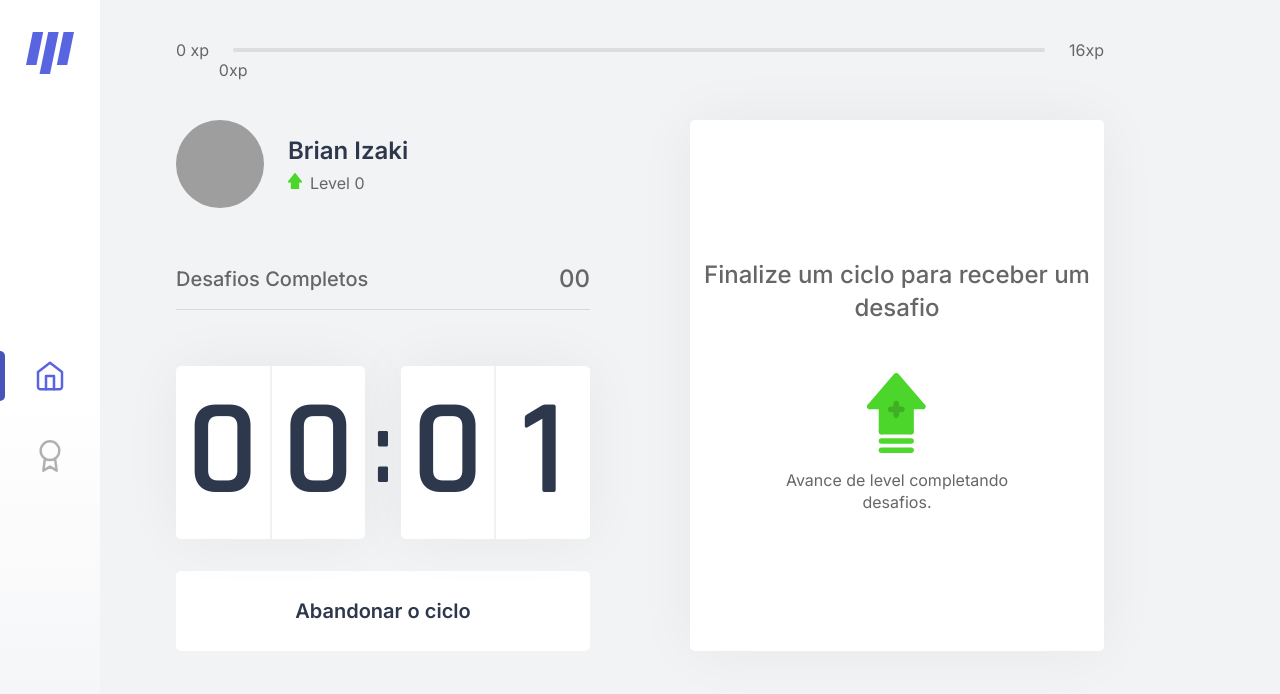
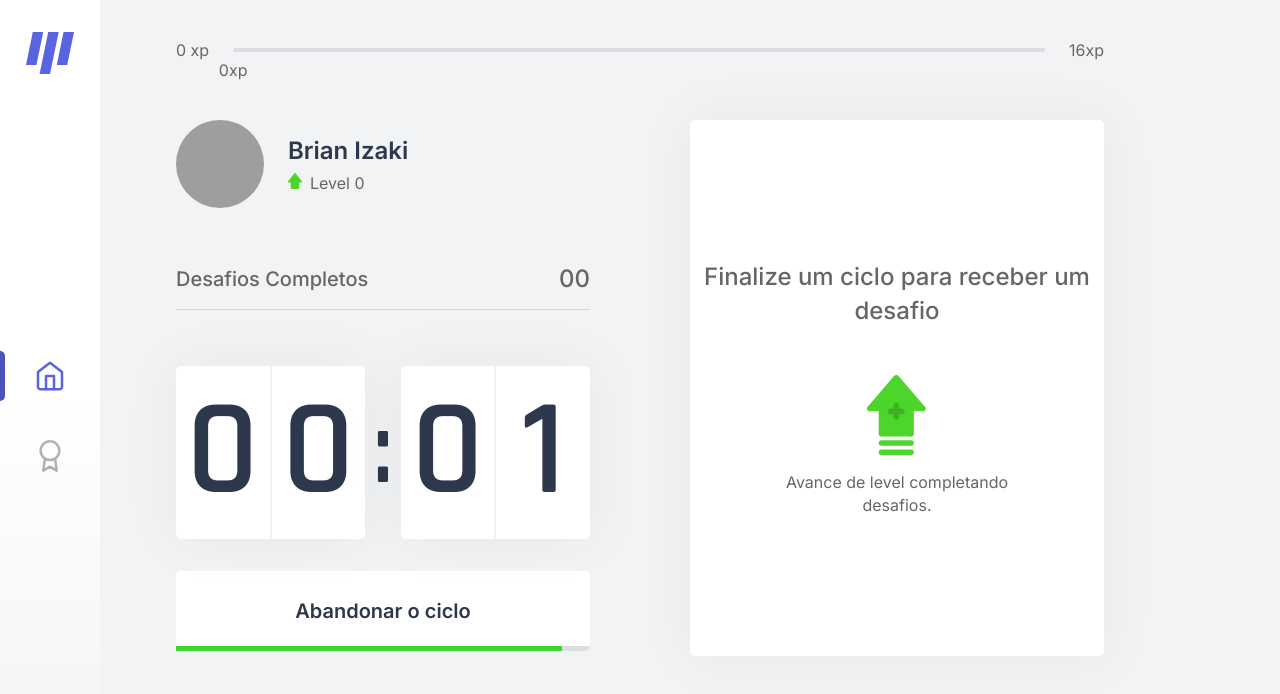
Before and after one commit to brian-izaki/Projetos_Rocketseat4, a Next.js app: page / in a window 1280 px wide. Both pictures are taken after a click on the button "Iniciar um ciclo". Shown: the top 694 px of the page. Built offline with nearby package versions, Linux system fonts and the light colour scheme; grey boxes are pictures that could not be loaded.

Commit message:
feat: effect on button "abandonar ciclo"

```diff
--- a/src/components/Countdown.tsx
+++ b/src/components/Countdown.tsx
@@ -1,9 +1,11 @@
 import { useContext } from 'react';
 import { CountdownContext } from '../contexts/CountdownContext';
 import styles from '../styles/components/Countdown.module.css';
+import { Button } from './Button';
 
 export function Countdown(): JSX.Element {
   const {
+    INITIAL_TIME,
     minutes,
     seconds,
     hasFinish,
@@ -46,27 +48,33 @@ export function Countdown(): JSX.Element {
       </div>
 
       {hasFinish ? (
-        <button type="button" disabled className={styles.countdownButton}>
-          Ciclo encerrado
-        </button>
+        <Button
+          value="Ciclo encerrado"
+          type="button"
+          disabled
+          className={styles.countdownButton}
+        />
       ) : (
         <>
           {isActive ? (
-            <button
-              type="button"
-              className={`${styles.countdownButton} ${styles.countdownButtonActive}`}
-              onClick={resetCountdown}
-            >
-              Abandonar o ciclo
-            </button>
+            <>
+              <Button
+                value="Abandonar o ciclo"
+                type="button"
+                className={`${styles.countdownButton} ${styles.countdownButtonActive}`}
+                onClick={resetCountdown}
+              />
+              <div className={styles.countdownButtonTimeTransition}>
+                <div style={{ animationDuration: `${INITIAL_TIME}s` }} />
+              </div>
+            </>
           ) : (
-            <button
+            <Button
+              value="Iniciar um ciclo"
               type="button"
               className={styles.countdownButton}
               onClick={startCountdown}
-            >
-              Iniciar um ciclo
-            </button>
+            />
           )}
         </>
       )}
--- a/src/contexts/CountdownContext.tsx
+++ b/src/contexts/CountdownContext.tsx
@@ -8,6 +8,7 @@ import {
 import { ChallengesContext } from './ChallengesContext';
 
 interface CountdownContextData {
+  INITIAL_TIME: number;
   minutes: number;
   seconds: number;
   hasFinish: boolean;
@@ -63,6 +64,7 @@ export function CountdownProvider({ children }: CountdownProvider): JSX.Element
   return (
     <CountdownContext.Provider
       value={{
+        INITIAL_TIME,
         minutes,
         seconds,
         hasFinish,
--- a/src/styles/components/Countdown.module.css
+++ b/src/styles/components/Countdown.module.css
@@ -74,9 +74,31 @@
 }
 /*
   é necessário repetir o :not por causa da especificidade dele
-  (classe + )
+  (classe + pseudoClasse + pseudoClasse)
 */
 .countdownButtonActive:not([disabled]):hover {
   background-color: var(--red);
   color: var(--white)
 }
+
+.countdownButtonTimeTransition {
+  max-width: 100%;
+  height: 5px;
+  background-color: var(--gray-line);
+
+  transform: translateY(-5px);
+  border-radius: 0 0 5px 5px;
+}
+
+.countdownButtonTimeTransition div{
+  width: 100%;
+  height: 5px;
+  background-color: var(--green);
+  animation-name: bargreen;
+  animation-timing-function: linear;
+}
+
+@keyframes bargreen {
+  from {width: 0%}
+  to {width: 100%;}
+}
```
